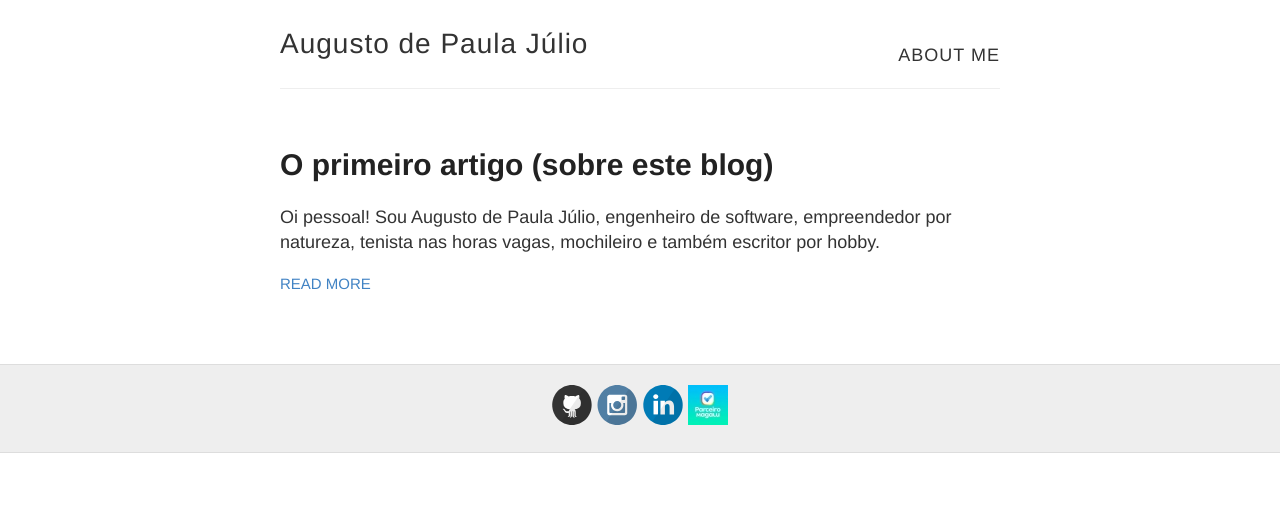
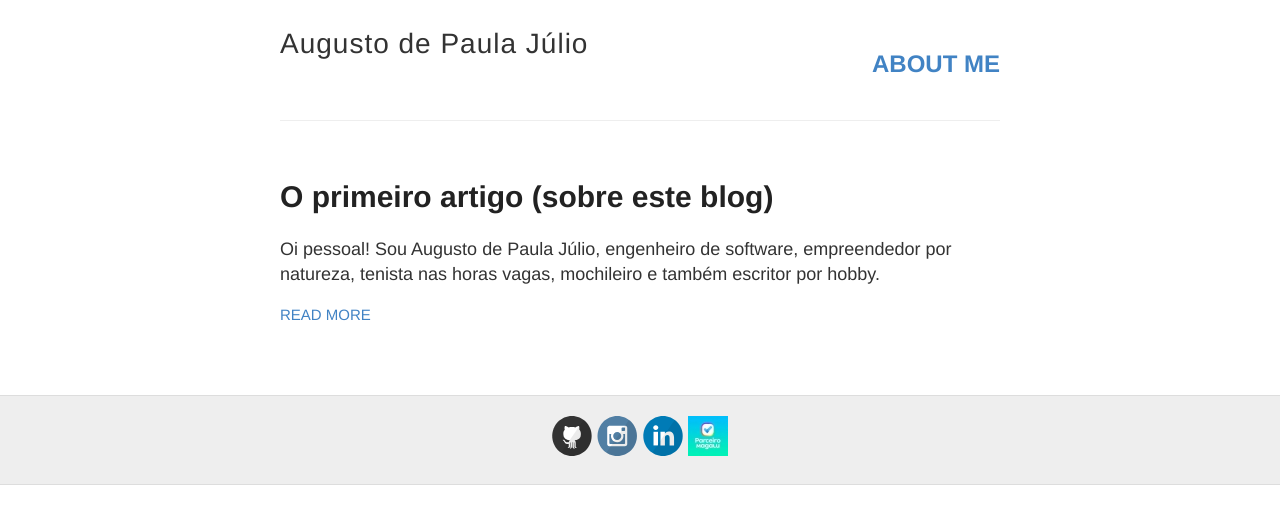
Before and after one commit to augustojulio/augustojulio.github.io, a Jekyll site: the page built from index.html, in a window 1280 px wide. Shown: the top 524 px of the page. Built offline with Jekyll 4.4.1, drawn with Linux system fonts in a browser that asks for light colours.

```diff
--- a/_layouts/default.html
+++ b/_layouts/default.html
@@ -28,10 +28,10 @@
           </div>
 
           <div class="site-about-link">
-            <nav>
+            <!-- <nav> -->
               <!-- <a href="{{ site.baseurl }}/">Blog</a> -->
-              <a href="{{ site.baseurl }}/about">ABOUT ME</a>
-            </nav>
+              <h2><a href="{{ site.baseurl }}/about">ABOUT ME</a></h2>
+            <!-- </nav> -->
          </div>
         </header>
       </div>
```
Also changed, not shown: about.md (+2 -0 lines).
